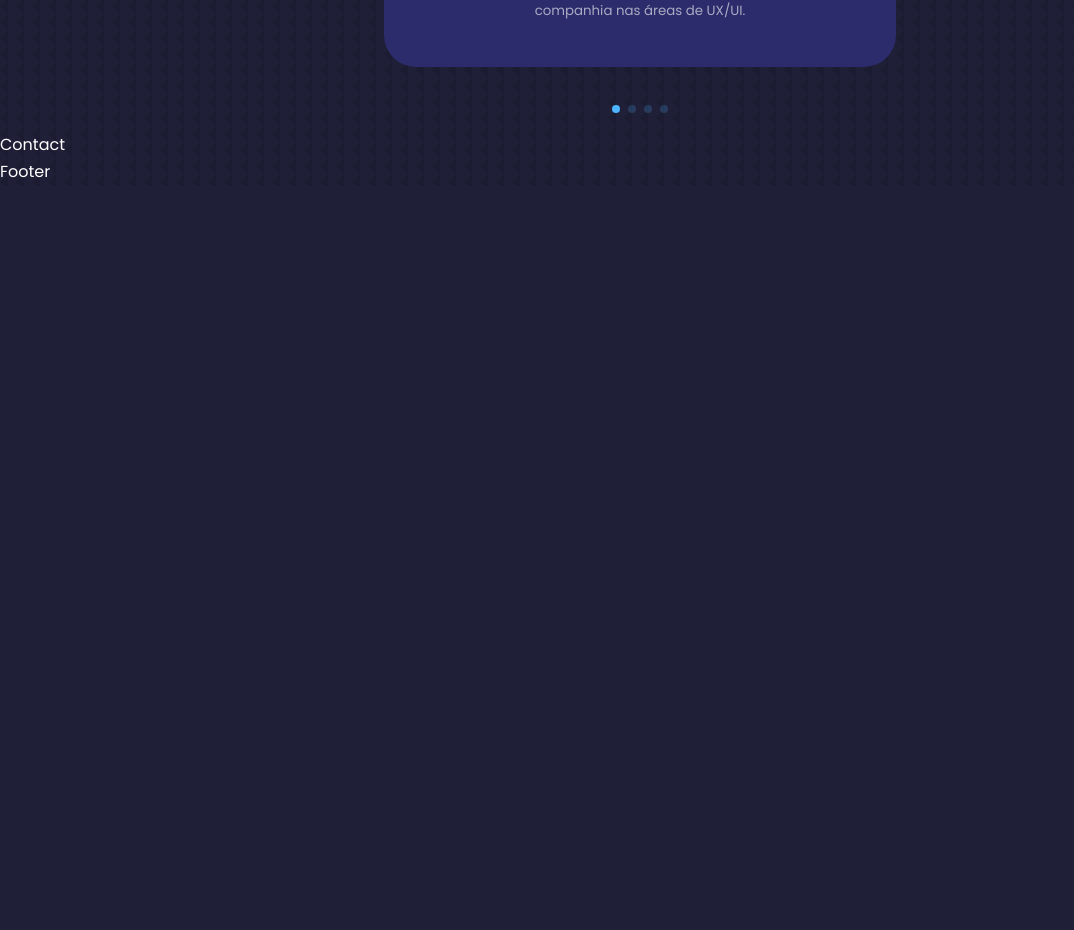
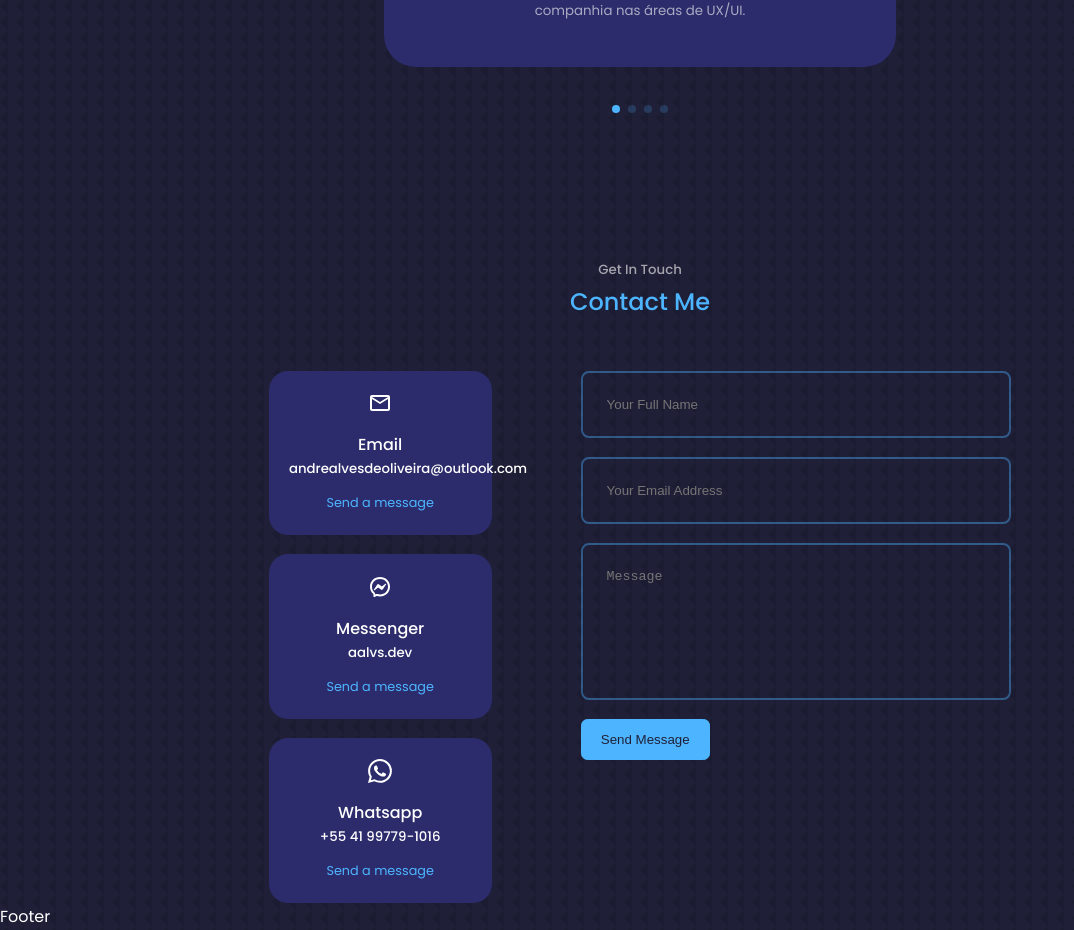
Before and after one commit to aalvs/portfolio, a React (Create React App) app: page / in a window 1280 px wide. Shown: the part 4610-5540 px from the top of the page, without its empty margins (0-1074 px from the left). Before the commit the page ends 4796 px from the top, so only its background shows below. Built offline with nearby package versions, Linux system fonts and the light colour scheme.

Commit message:
Concluído estilização do componente Contact

```diff
--- a/src/components/contact/Contact.jsx
+++ b/src/components/contact/Contact.jsx
@@ -1,8 +1,80 @@
 import React from "react";
 import "./contact.css";
+import { MdOutlineEmail } from "react-icons/md";
+import { RiMessengerLine } from "react-icons/ri";
+import { BsWhatsapp } from "react-icons/bs";
 
 const Contact = () => {
-  return <div>Contact</div>;
+  return (
+    <section id="contact">
+      <h5>Get In Touch</h5>
+      <h2>Contact Me</h2>
+      <div className="container contact_container">
+        <div className="contact_options">
+          <article className="contact_option">
+            <MdOutlineEmail className="contact_option_icon" />
+            <h4>Email</h4>
+            <h5>andrealvesdeoliveira@outlook.com</h5>
+            <a
+              href="mailto:andrealvesdeoliveira@outlook.com"
+              target="_blank"
+              rel="noreferrer"
+            >
+              Send a message
+            </a>
+          </article>
+
+          <article className="contact_option">
+            <RiMessengerLine className="contact_option_icon" />
+            <h4>Messenger</h4>
+            <h5>aalvs.dev</h5>
+            <a href="https://m.me/aalvs.dev" target="_blank" rel="noreferrer">
+              Send a message
+            </a>
+          </article>
+
+          <article className="contact_option">
+            <BsWhatsapp className="contact_option_icon" />
+            <h4>Whatsapp</h4>
+            <h5>+55 41 99779-1016</h5>
+            <a
+              href="https://wa.me/5541997791016"
+              target="_blank"
+              rel="noreferrer"
+            >
+              Send a message
+            </a>
+          </article>
+        </div>
+        <form action="">
+          <input
+            type="text"
+            name="name"
+            placeholder="Your Full Name"
+            required
+          />
+
+          <input
+            type="email"
+            name="email"
+            placeholder="Your Email Address"
+            required
+          />
+
+          <textarea
+            name="message"
+            rows="7"
+            placeholder="Message"
+            required
+          ></textarea>
+
+          <button type="submit" className="btn btn-primary">
+            Send Message
+          </button>
+        </form>
+      </div>
+    </section>
+  );
 };
 
 export default Contact;
--- a/src/components/contact/contact.css
+++ b/src/components/contact/contact.css
@@ -0,0 +1,70 @@
+.container.contact_container {
+  width: 58%;
+  display: grid;
+  grid-template-columns: 30% 58%;
+  gap: 12%;
+}
+
+.contact_options {
+  display: flex;
+  flex-direction: column;
+  gap: 1.2rem;
+}
+
+.contact_option {
+  background: var(--color-bg-variant);
+  padding: 1.2rem;
+  border-radius: 1.2rem;
+  text-align: center;
+  border: 1px solid transparent;
+  transition: var(--transition);
+}
+
+.contact_option:hover {
+  background: transparent;
+  border-color: var(--color-primary-variant);
+}
+
+.contact_option_icon {
+  font-size: 1.5rem;
+  margin-bottom: 0.5rem;
+}
+
+.contact_option a {
+  margin-top: 0.7rem;
+  display: inline-block;
+  font-size: 0.8rem;
+}
+
+/* ================ FORM ================ */
+form {
+  display: flex;
+  flex-direction: column;
+  gap: 1.2rem;
+}
+
+input,
+textarea {
+  width: 100%;
+  padding: 1.5rem;
+  border-radius: 0.5rem;
+  background: transparent;
+  border: 2px solid var(--color-primary-variant);
+  resize: none;
+  color: var(--color-white);
+}
+
+/* ================ MEDIA QUERIES (MEDIUM DEVICES) ================ */
+@media screen and (max-width: 1024px) {
+  .container.contact_container {
+    grid-template-columns: 1fr;
+    gap: 2rem;
+  }
+}
+
+/* ================ MEDIA QUERIES (SMALL DEVICES) ================ */
+@media screen and (max-width: 600px) {
+  .container.contact_container {
+    width: var(--container-width-sm);
+  }
+}
```
